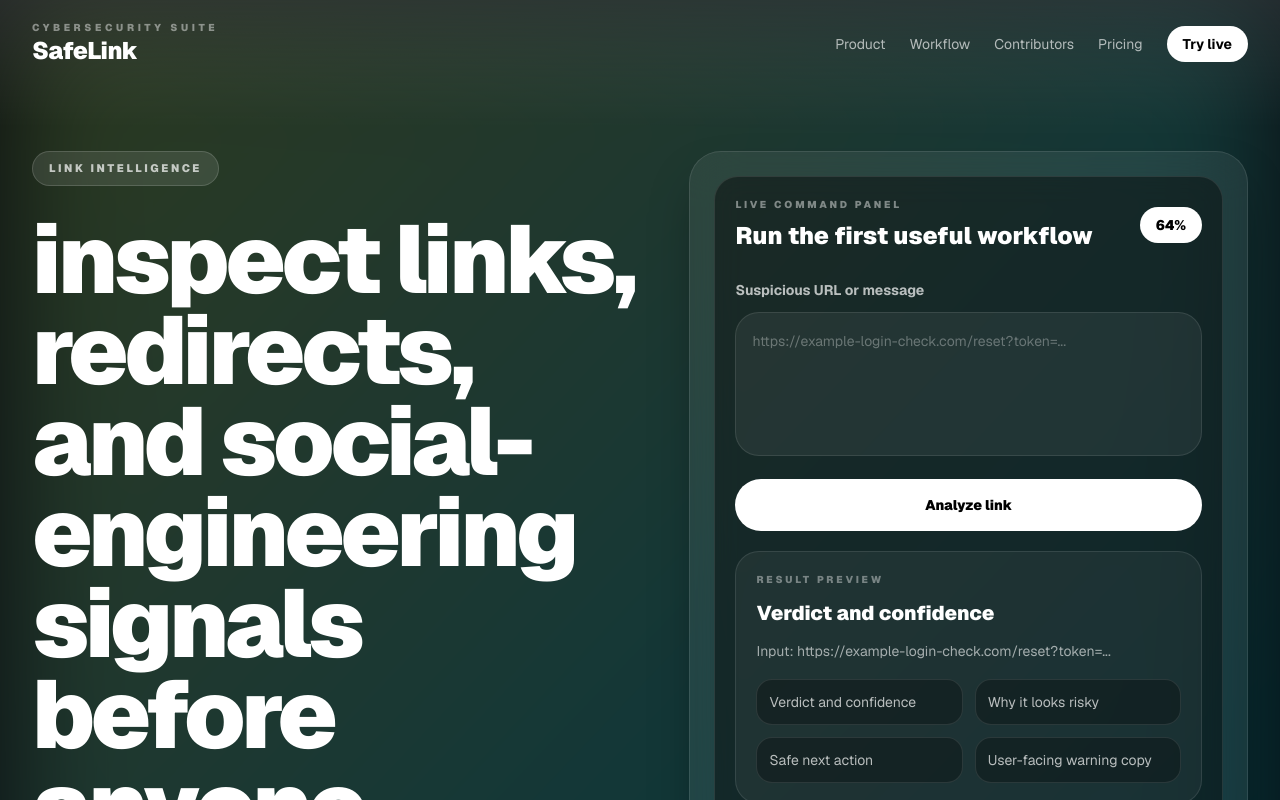
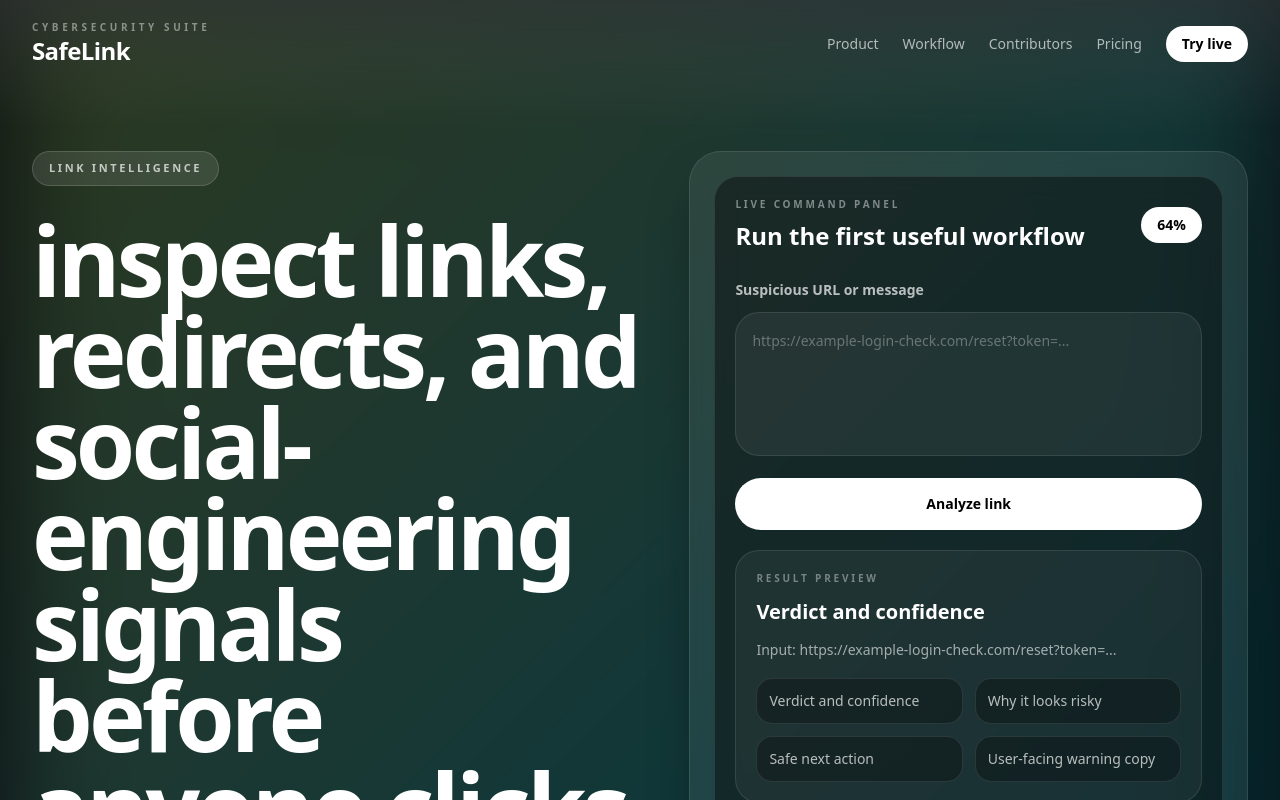
Before and after one commit to jayblast-spec/safelink, a Next.js app: page / in a window 1280 px wide. Shown: the top 800 px of the page. Built offline with nearby package versions, Linux system fonts and the light colour scheme.

Commit message:
Set product metadata and layout

```diff
--- a/app/layout.tsx
+++ b/app/layout.tsx
@@ -1,36 +1,11 @@
-import type { Metadata } from "next";
-import { Geist, Geist_Mono } from "next/font/google";
-import "./globals.css";
-
-const geistSans = Geist({
-  variable: "--font-geist-sans",
-  subsets: ["latin"],
-});
-
-const geistMono = Geist_Mono({
-  variable: "--font-geist-mono",
-  subsets: ["latin"],
-});
+import type { Metadata } from 'next';
+import './globals.css';
 
 export const metadata: Metadata = {
-  title: "SafeLink — Check if a link is safe before you click",
-  description:
-    "Paste any link to spot common phishing red flags instantly, plus an optional deep scan against threat intelligence — free, no signup.",
+  title: 'SafeLink | Link intelligence',
+  description: 'inspect links, redirects, and social-engineering signals before anyone clicks',
 };
 
-export default function RootLayout({
-  children,
-}: Readonly<{
-  children: React.ReactNode;
-}>) {
-  return (
-    <html
-      lang="en"
-      className={`${geistSans.variable} ${geistMono.variable} h-full antialiased`}
-    >
-      <body className="min-h-full flex flex-col bg-background text-foreground">
-        {children}
-      </body>
-    </html>
-  );
+export default function RootLayout({ children }: Readonly<{ children: React.ReactNode }>) {
+  return <html lang="en"><body>{children}</body></html>;
 }
```
